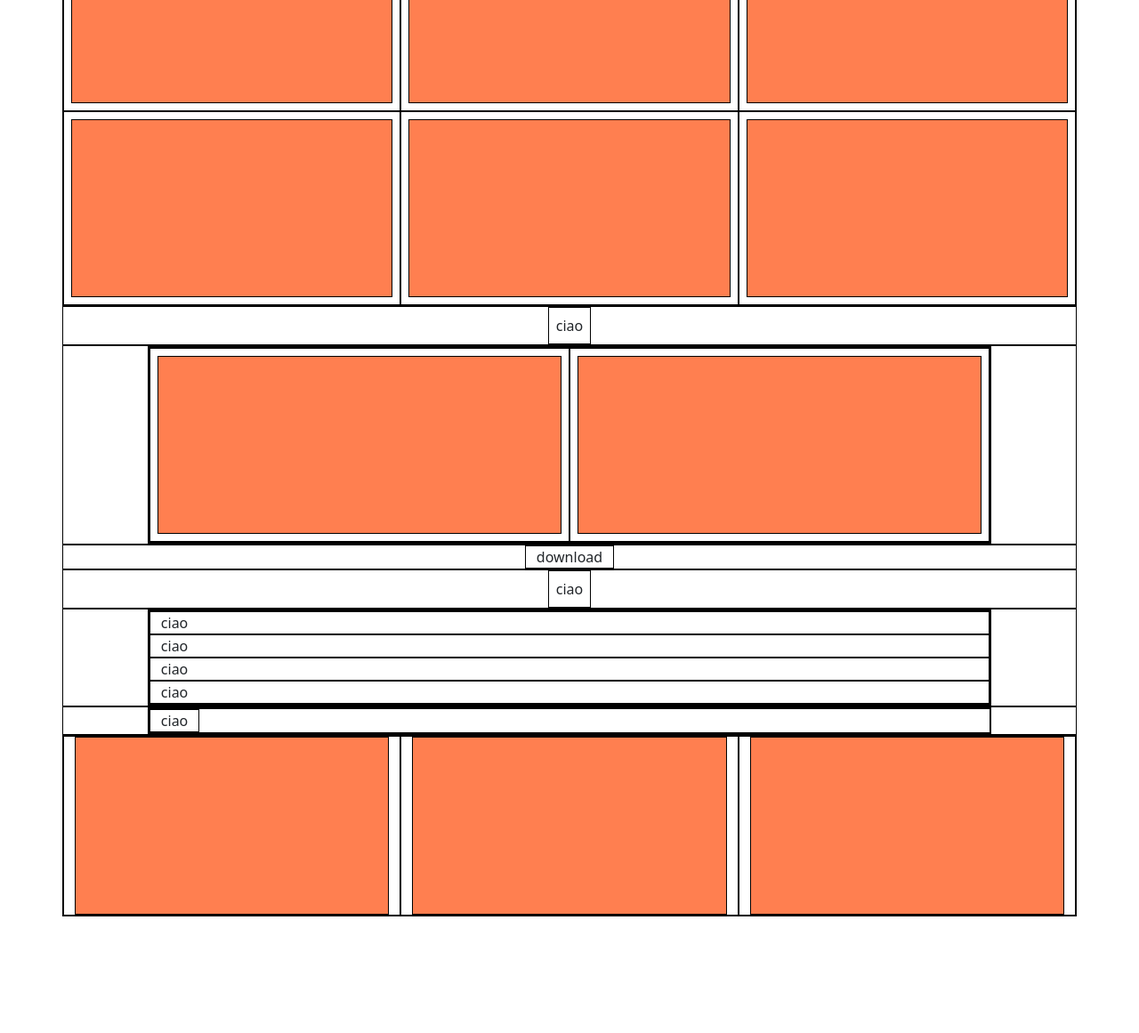
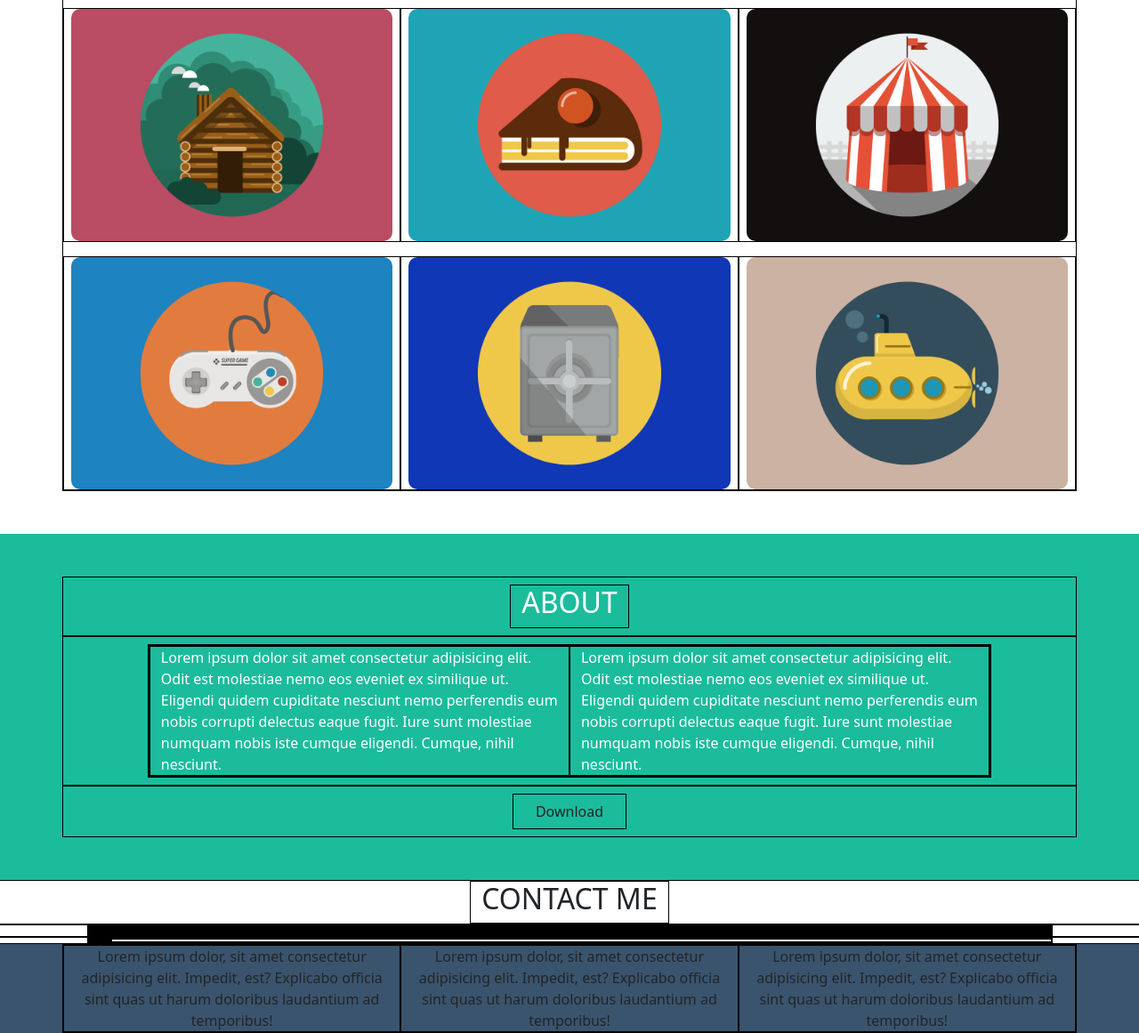
Before and after one commit to SabirHamza/html-css-bootstrap-freelancer, a plain HTML site: page index.html in a window 1280 px wide. Shown: the part 404-1565 px from the top of the page at 89% size. Before the commit the page ends 1434 px from the top, so only its background shows below. Drawn offline with nearby package versions, Linux system fonts and the light colour scheme.

Commit message:
header & sections

```diff
--- a/css/style.css
+++ b/css/style.css
@@ -1,7 +1,29 @@
 header{
-    /*debug*/
-    background-color: aqua;
-    border: 1px solid black;
+    color:white;
+    background-color: #2C3E50;
+}
+
+.jumbotron{
+    color:white;
+    background-color: #1ABC9C;
+}
+
+.avatar{
+    width: 100px;
+}
+
+.project{
+    width: 100%;
+    border-radius: 10px;
+}
+
+.about{
+    color: white;
+    background-color: #1ABC9C;
+}
+
+footer{
+    background-color:#3A546D;
 }
 
 .row{
@@ -16,7 +38,14 @@ header{
 
 .box{
     /*debug*/
-    height: 200px;
     border: 1px solid black;
     background-color: coral;
 }
+
+img{
+    width: 100px;
+}
+
+ul{
+    list-style: none;
+}
--- a/index.html
+++ b/index.html
@@ -6,115 +6,164 @@
     <meta name="viewport" content="width=device-width, initial-scale=1.0">
     <title>Document</title>
 
-    <link href="https://cdn.jsdelivr.net/npm/bootstrap@5.3.0-alpha1/dist/css/bootstrap.min.css" rel="stylesheet" integrity="sha384-GLhlTQ8iRABdZLl6O3oVMWSktQOp6b7In1Zl3/Jr59b6EGGoI1aFkw7cmDA6j6gD" crossorigin="anonymous">
+    <link href="https://cdn.jsdelivr.net/npm/bootstrap@5.2.3/dist/css/bootstrap.min.css" rel="stylesheet" integrity="sha384-rbsA2VBKQhggwzxH7pPCaAqO46MgnOM80zW1RWuH61DGLwZJEdK2Kadq2F9CUG65" crossorigin="anonymous">
     <link rel="stylesheet" href="./css/style.css">
 </head>
 <body>
-    <header>
+    <header class="p-2">
         <div class="container">
             <div class="row justify-content-between">
-                <div class="col-auto p-2">BOOTSTRAP</div>
-                <div class="col-auto p-2"></div>
+                <div class="col-auto">BOOTSTRAP</div>
+                <div class="col-auto"></div>
             </div>
         </div>
     </header>
     <main>
-        <div class="container">
-            <section>
+        <section class="jumbotron py-4">
+            <div class="container">
                 <div class="row justify-content-center">
-                    <div class="col-sm-12 col-md-6 col-lg-5 p-2">
-                        <div class="box"></div>
+                    <div class="col-sm-12 col-md-6 col-lg-5 text-center">
+                        <div class="">
+                            <img class="avatar" src="./img/avatar.svg" alt="avatar">
+                        </div>
+                        <h1>START BOOTSTRAP</h1>
+                        <ul class="d-flex">
+                            <li>GRAFIC ARTIST</li>
+                            <li>WEB DESIGNER</li>
+                            <li>ILLUSTRATOR</li>
+                        </ul>
                     </div>
                 </div>
-            </section>
-            <section>
+            </div>
+        </section>
+
+        <section class="py-5">
+            <div class="container">
                 <div class="row justify-content-center">
-                    <div class="col-auto p-2">
-                        <div class="boxauto">ciao</div>
+                    <div class="col-auto">
+                        <div class="">
+                            <h2>PORTFOGLIO</h2>
+                        </div>
                     </div>
                 </div>
                 <div class="row">
-                    <div class="col-sm-12 col-md-6 col-lg-4 p-2">
-                        <div class="box"></div>
+                    <div class="col-sm-12 col-md-6 col-lg-4 g-3">
+                        <div>
+                            <img class="project" src="./img/cabin.png" alt="">
+                        </div>
                     </div>
-                    <div class="col-sm-12 col-md-6 col-lg-4 p-2">
-                        <div class="box"></div>
+                    <div class="col-sm-12 col-md-6 col-lg-4 g-3">
+                        <div>
+                            <img class="project" src="./img/cake.png" alt="">
+                        </div>
                     </div>
-                    <div class="col-sm-12 col-md-6 col-lg-4 p-2">
-                        <div class="box"></div>
+                    <div class="col-sm-12 col-md-6 col-lg-4 g-3">
+                        <div>
+                            <img class="project" src="./img/circus.png" alt="">
+                        </div>
                     </div>
-                    <div class="col-sm-12 col-md-6 col-lg-4 p-2">
-                        <div class="box"></div>
+                    <div class="col-sm-12 col-md-6 col-lg-4 g-3">
+                        <div>
+                            <img class="project" src="./img/game.png" alt="">
+                        </div>
                     </div>
-                    <div class="col-sm-12 col-md-6 col-lg-4 p-2">
-                        <div class="box"></div>
+                    <div class="col-sm-12 col-md-6 col-lg-4 g-3">
+                        <div>
+                            <img class="project" src="./img/safe.png" alt="">
+                        </div>
                     </div>
-                    <div class="col-sm-12 col-md-6 col-lg-4 p-2">
-                        <div class="box"></div>
+                    <div class="col-sm-12 col-md-6 col-lg-4 g-3">
+                        <div>
+                            <img class="project" src="./img/submarine.png" alt="">
+                        </div>
                     </div>
                 </div>
-            </section>
-            <section>
-                <div class="row justify-content-center">
-                    <div class="col-auto p-2">
-                        <div class="boxauto">ciao</div>
+            </div>
+        </section>
+        <section class="about py-5">
+            <div class="container">
+                <div class="row justify-content-center py-2">
+                    <div class="col-auto">
+                        <div class="boxauto">
+                            <h2>ABOUT</h2>
+                        </div>
                     </div>
                 </div>
-                <div class="row justify-content-center">
+                <div class="row justify-content-center py-2">
                     <div class="col-10">
                         <div class="row">
-                            <div class="col-sm-12 col-md-6 col-lg-6 p-2">
-                                <div class="box"></div>
+                            <div class="col-sm-12 col-md-6 col-lg-6">
+                                <div>Lorem ipsum dolor sit amet consectetur adipisicing elit. Odit est molestiae nemo eos eveniet ex similique ut. Eligendi quidem cupiditate nesciunt nemo perferendis eum nobis corrupti delectus eaque fugit. Iure sunt molestiae numquam nobis iste cumque eligendi. Cumque, nihil nesciunt.</div>
                             </div>
-                            <div class="col-sm-12 col-md-6 col-lg-6 p-2">
-                                <div class="box"></div>
+                            <div class="col-sm-12 col-md-6 col-lg-6">
+                                <div>Lorem ipsum dolor sit amet consectetur adipisicing elit. Odit est molestiae nemo eos eveniet ex similique ut. Eligendi quidem cupiditate nesciunt nemo perferendis eum nobis corrupti delectus eaque fugit. Iure sunt molestiae numquam nobis iste cumque eligendi. Cumque, nihil nesciunt.</div>
                             </div>
                         </div>
                     </div>
                 </div>
-                <div class="row justify-content-center">
+                <div class="row justify-content-center py-2">
                     <div class="col-auto">
-                        <div class="boxauto">download</div>
-                    </div>
-                </div>
-            </section>
-            <section>
-                <div class="row justify-content-center">
-                    <div class="col-auto p-2">
-                        <div class="boxauto">ciao</div>
-                    </div>
-                </div>
-                <div class="row justify-content-center">
-                    <div class="col-10">
-                        <div class="row">
-                            <div class="col-12">ciao</div>
-                            <div class="col-12">ciao</div>
-                            <div class="col-12">ciao</div>
-                            <div class="col-12">ciao</div>
+                        <div>
+                            <button class="btn">Download</button>
                         </div>
                     </div>
                 </div>
-                <div class="row justify-content-center">
-                    <div class="col-10">
-                        <div class="row">
-                            <div class="col-auto">ciao</div>
+            </div>
+        </section>
+        <section>
+            <div class="row justify-content-center">
+                <div class="col-auto">
+                    <div>
+                        <h2>CONTACT ME</h2>
+                    </div>
+                </div>
+            </div>
+            <div class="row justify-content-center">
+                <div class="col-10">
+                    <div class="row">
+                        <div class="col-12">
+
+                        </div>
+                        <div class="col-12">
+
+                        </div>
+                        <div class="col-12">
+
+                        </div>
+                        <div class="col-12">
+
                         </div>
                     </div>
                 </div>
-            </section>
-        </div>
+            </div>
+            <div class="row justify-content-center">
+                <div class="col-10">
+                    <div class="row">
+                        <div class="col-auto">
+
+                        </div>
+                    </div>
+                </div>
+            </div>
+        </section>
     </main>
     <footer>
         <div class="container">
-            <div class="row">
+            <div class="row text-center">
                 <div class="col-sm-12 col-md-4 col-lg-4">
-                    <div class="box"></div>
+                    <div>
+                        Lorem ipsum dolor, sit amet consectetur adipisicing elit. Impedit, est? Explicabo officia sint quas ut harum doloribus laudantium ad temporibus!
+                    </div>
                 </div>
                 <div class="col-sm-12 col-md-4 col-lg-4">
-                    <div class="box"></div>
+                    <div>
+                        Lorem ipsum dolor, sit amet consectetur adipisicing elit. Impedit, est? Explicabo officia sint quas ut harum doloribus laudantium ad temporibus!
+                    </div>
                 </div>
                 <div class="col-sm-12 col-md-4 col-lg-4">
-                    <div class="box"></div>
+                    <div>
+                        Lorem ipsum dolor, sit amet consectetur adipisicing elit. Impedit, est? Explicabo officia sint quas ut harum doloribus laudantium ad temporibus!
+                    </div>
                 </div>
             </div>
         </div>
```
